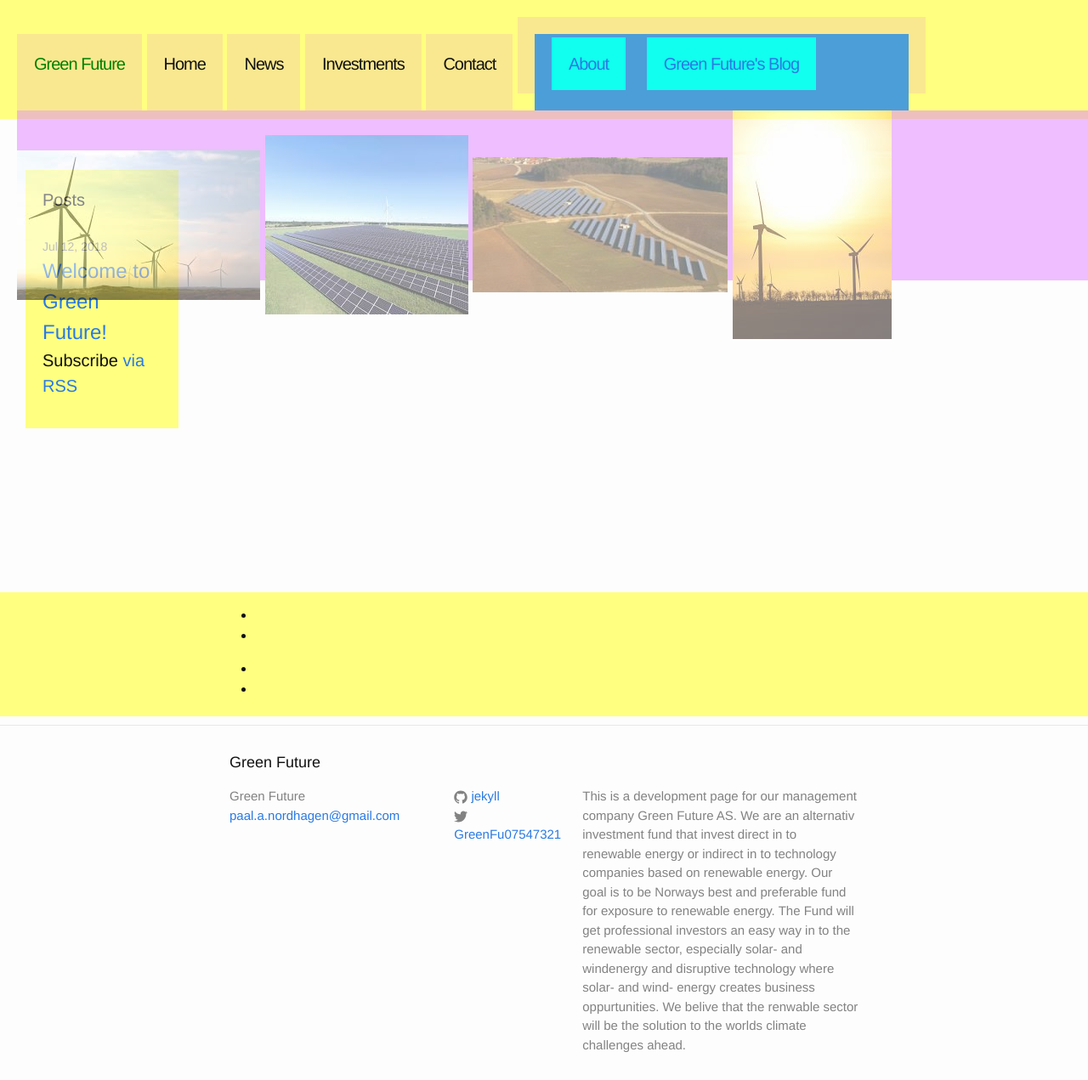
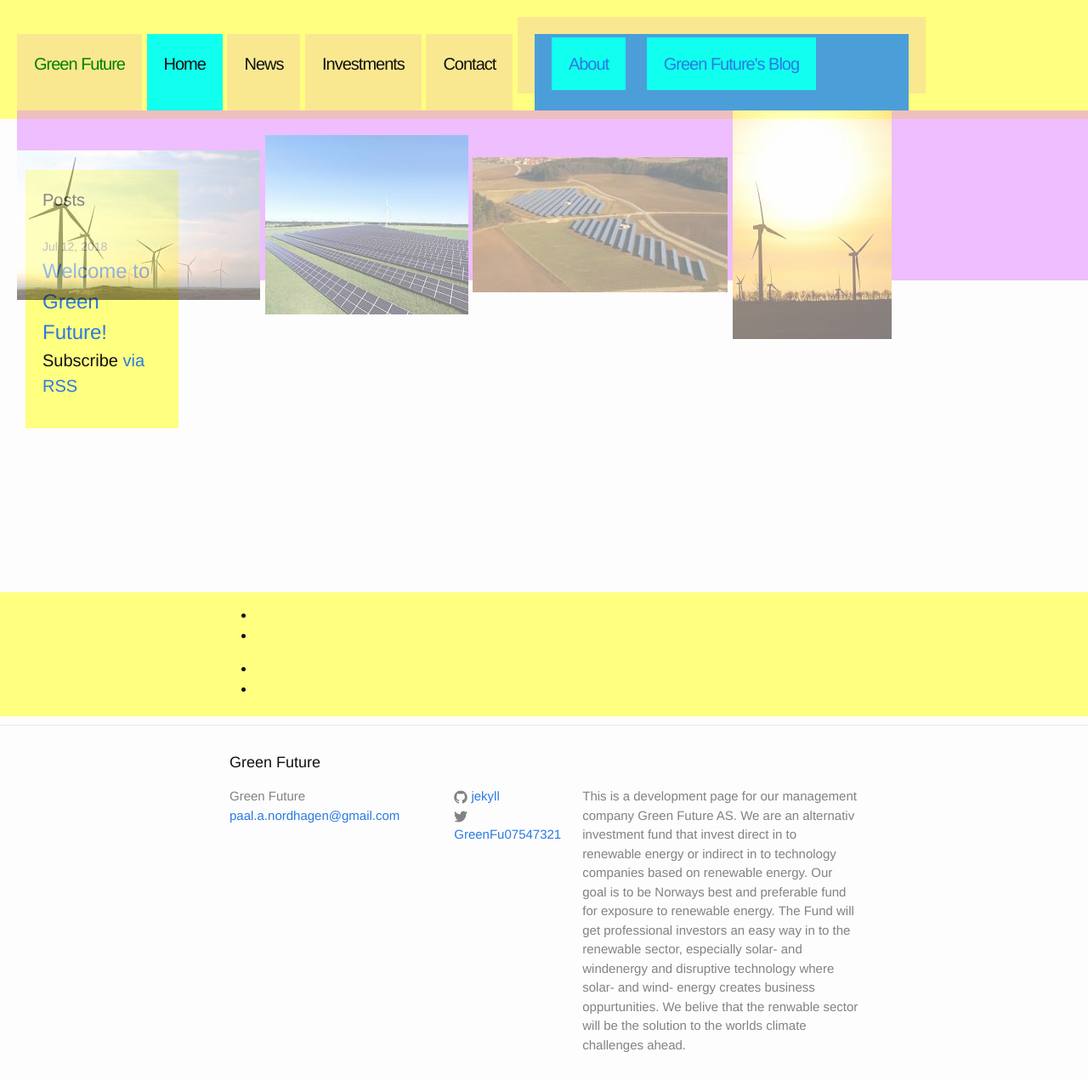
Before and after one commit to Paal-August/Paal-August.github.io, a Jekyll site: the page built from index.html, in a window 1280 px wide and 1271 px high. Shown: the whole window at 85% size. Built offline with Jekyll 4.4.1, drawn with Linux system fonts in a browser that asks for light colours.

Commit message:
Update _layout.scss

```diff
--- a/_sass/_layout.scss
+++ b/_sass/_layout.scss
@@ -66,7 +66,7 @@
     height:50px;
     letter-spacing: -1px;
     padding:20px;
-    background-color:#dd72DF2A;
+    background-color:#11ffeeff;
     display:inline-block;
 }
 
```
